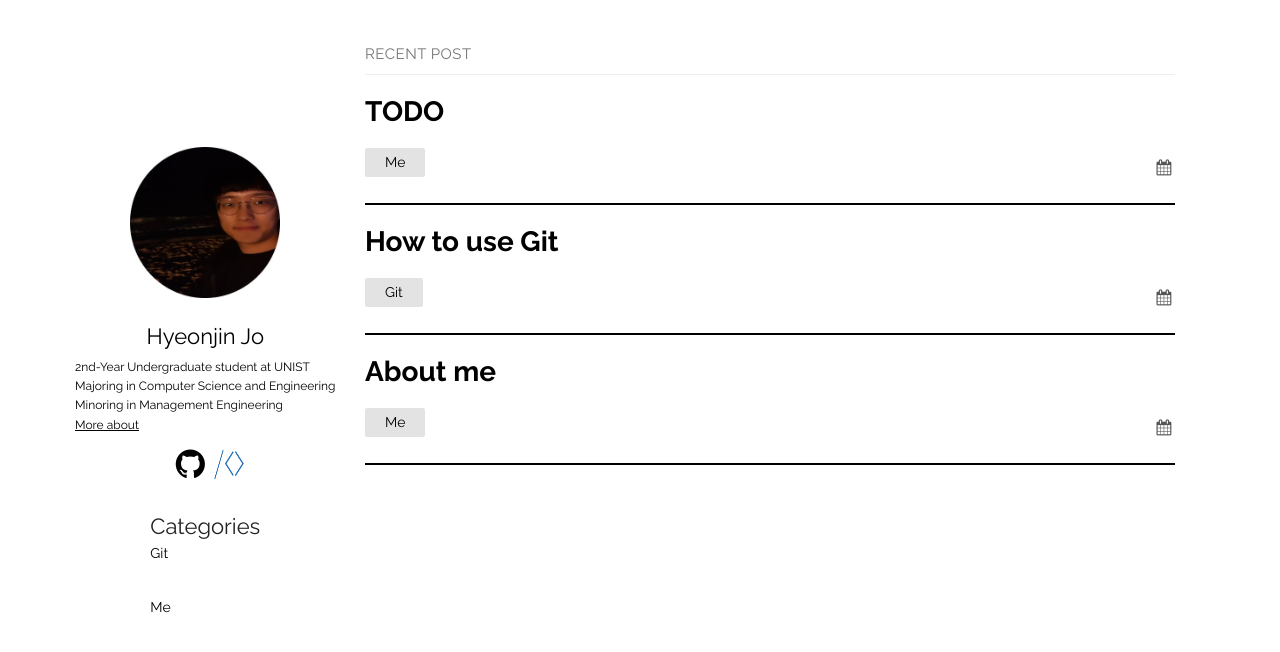
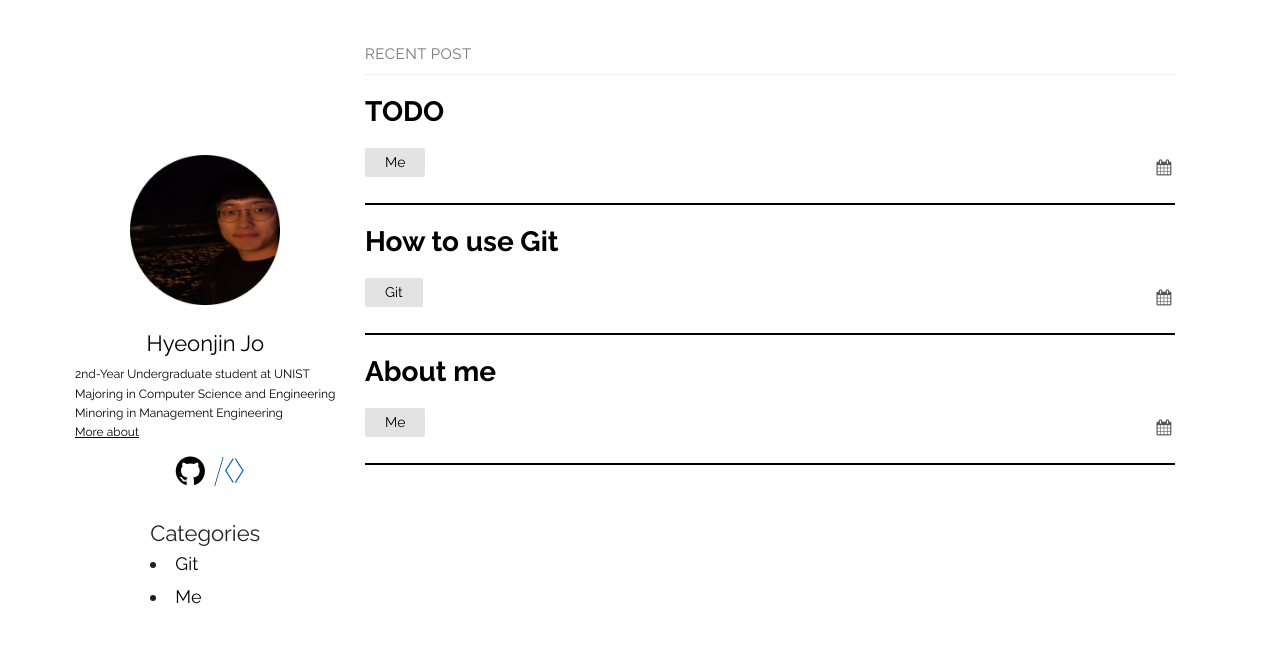
Before and after one commit to thinkin9/thinkin9.github.io, a Jekyll site: the page built from index.md, in a window 1280 px wide. Shown: the top 652 px of the page. Built offline with Jekyll 4.4.1, drawn with Linux system fonts in a browser that asks for light colours.

Commit message:
20200708

```diff
--- a/_sass/plain.scss
+++ b/_sass/plain.scss
@@ -261,29 +261,23 @@
   text-decoration: none;
   line-height: 1.5;
   li{
-    display: flex;
-    font-size: 14px;
+    float: left;
+    font-size: 18px;
   }
   li a{
     text-decoration: none;
   }
   li:hover {
     background-color: white;
-    margin: 0;
-    padding: 0;
   }
-
   li ul{
-    text-decoration: none;
-    margin: 0;
-    padding: 0;
     font-size: 14px;
     display: none;
-    position: absolute;
+    position: relative;
   }
   li:hover ul{
     background-color: white;
-    display: flex;
+    display: inline-block;
   }
   li ul a{
     text-decoration: none;
```
